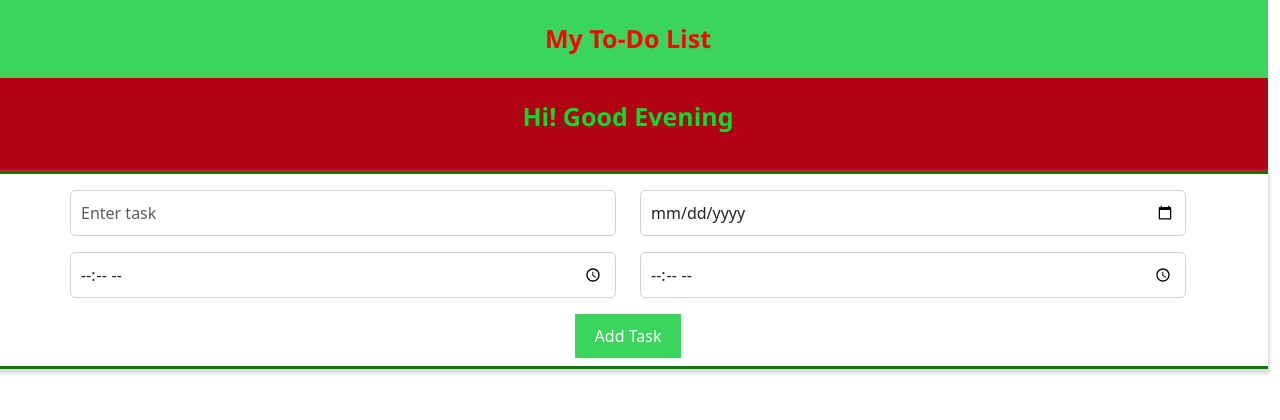
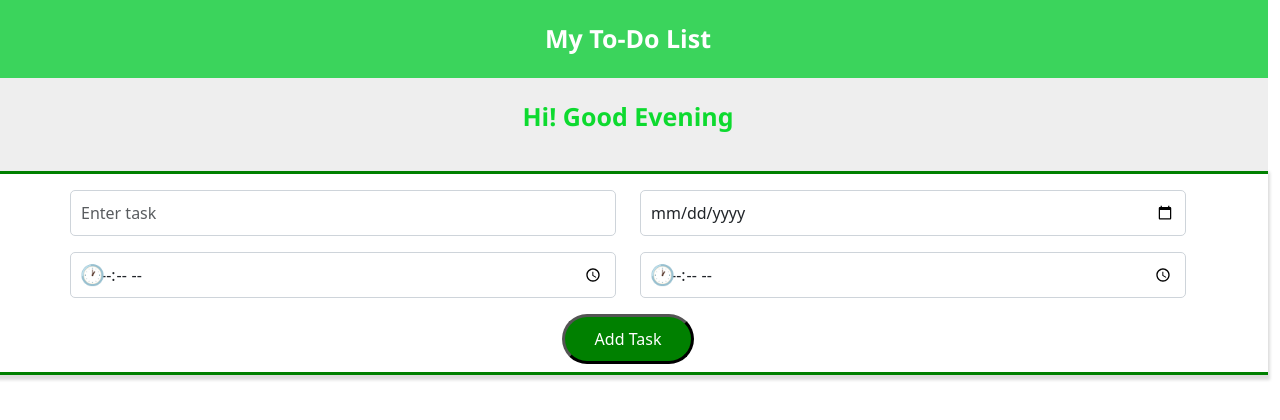
Before and after one commit to justinarsey01/todolist, a plain HTML site: page index.html in a window 1280 px wide. Drawn offline with nearby package versions, Linux system fonts and the light colour scheme.

Commit message:
Add files via upload

```diff
--- a/css/style.css
+++ b/css/style.css
@@ -2,18 +2,23 @@
 body{
     overflow: auto;
 
+}
+.mydo{
+    background-color: #3bd45c;
+    color: white;
+    font-size: 25px;
 }
 
 span{
     height:auto;
     float:left;
     text-align: center;
-    font-size: 25px;
+    font-size: 15px;
     padding: 20px;
     font-weight: bolder;
     font-family: 'Segoe UI', Tahoma, Geneva, Verdana, sans-serif;
     color: rgb(248, 5, 5);
-    background-color: #3bd45c;
+
 
 
 }
@@ -32,7 +37,7 @@ span{
         font-family: 'Segoe UI', Tahoma, Geneva, Verdana, sans-serif;
         color: rgb(13, 218, 47);
         font-size: 25px;
-        background-color: #b10214;
+        background-color: #eee;
 
 
  }
@@ -60,15 +65,19 @@ span{
         button {
             padding: 10px 20px;
             font-size: 1rem;
-            border: none;
-            border-radius: 50px;
+            border-radius: 10px;
             cursor: pointer;
             transition: background-color 0.2s;
-            align-content: center;
+
         }
         .add-btn {
             background-color: #3bd45c;
+             background-color: green;
+            padding: 10px 30px;
             color: white;
+             border-radius: 25px;
+             box-shadow: gainsboro;
+             border-width: 3px;
         }
         .add-btn:hover {
             background-color: #095e02;
@@ -76,6 +85,11 @@ span{
         .delete-btn {
             background-color: #eb5564;
             color: white;
+             padding: 10px 30px;
+
+             border-radius: 25px;
+             box-shadow: gainsboro;
+             border-width: 3px;
         }
         .delete-btn:hover {
             background-color: #b10214;
@@ -83,27 +97,24 @@ span{
         ul {
             list-style: none;
             padding: 0;
+
         }
         li {
             display: flex;
             align-items: center;
-            gap: 10px;
             background: white;
-            padding: 15px;
-            margin-bottom: 10px;
-            border-radius: 8px;
+             border-radius: 8px;
             box-shadow: 0 1px 3px rgba(0,0,0,0.1);
             transition: transform 0.2s;
-            width: 60%;
             text-align: center;
-
+            margin-top: 8px;
         }
         li:hover {
             transform: translateY(-2px);
         }
         .completed span {
             text-decoration:line-through;
-            color: #6c757d;
+            color: #015c08;
         }
         input[type="checkbox"] {
             width: 18px;
@@ -117,3 +128,30 @@ span{
             margin-bottom: 10px;
             display: none;
         }
+        .taskli{
+        width: 100%;
+            margin-top: 3px;
+        }
+        span h1{
+            font-weight: bolder;
+        }
+       .time-input-container {
+      position: relative;
+      display: inline-block;
+      width: 100%;
+    }
+
+    .time-input-container input[type="time"] {
+      padding-left: 30px; /* Space for the icon */
+    }
+
+    .time-input-container::before {
+      content: '\1F550'; /* Unicode for clock icon 🕐 */
+      position: absolute;
+      left: 10px;
+      top: 50%;
+      transform: translateY(-50%);
+      font-size: 20px;
+      color: #666;
+      pointer-events: none; /* Ensures icon doesn't interfere with input */
+    }
```
